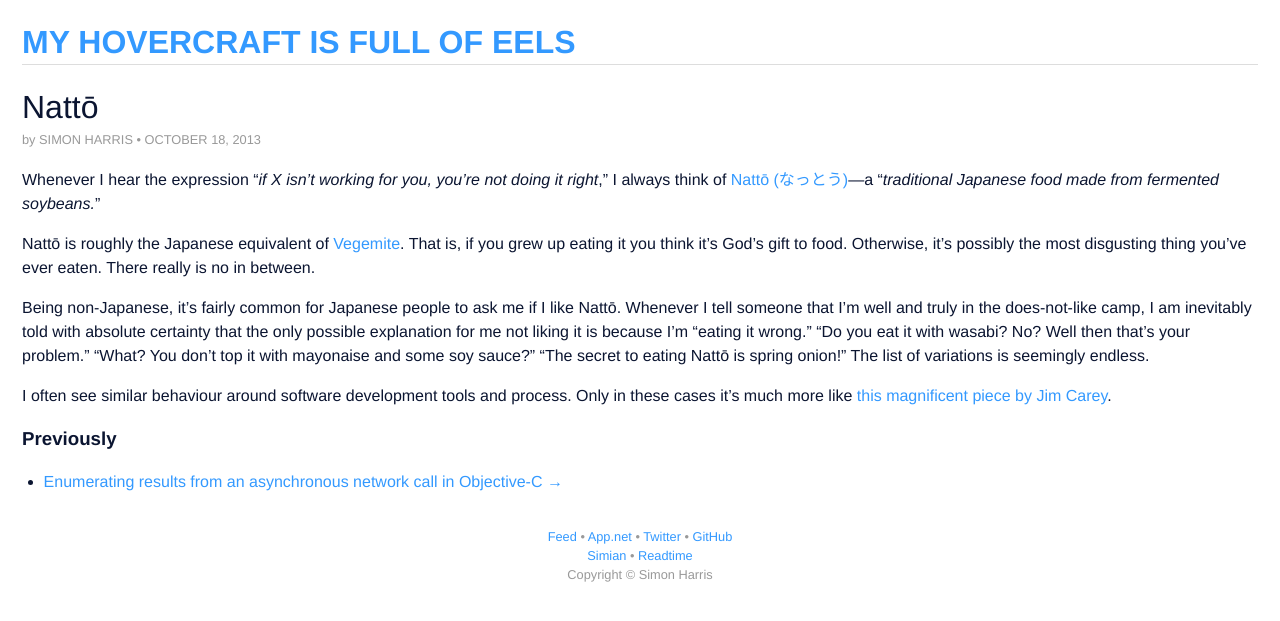
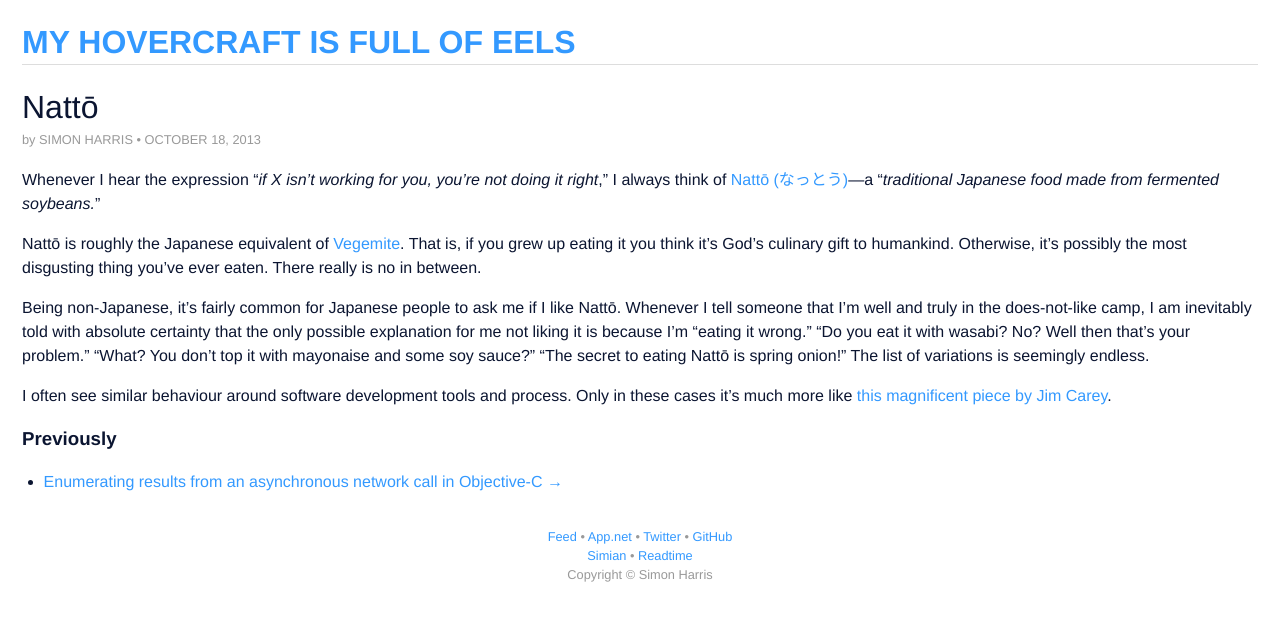
Before and after one commit to harukizaemon/harukizaemon.github.io, a Jekyll site: the page built from index.html, in a window 1280 px wide. Shown: the top 621 px of the page. Built offline with Jekyll 4.4.1, drawn with Linux system fonts in a browser that asks for light colours.

Commit message:
More edits

```diff
--- a/_posts/2013-10-18-natto.markdown
+++ b/_posts/2013-10-18-natto.markdown
@@ -5,7 +5,7 @@
 ---
 Whenever I hear the expression "_if X isn't working for you, you're not doing it right_," I always think of [Nattō (なっとう)](http://en.wikipedia.org/wiki/Nattō)—a "_traditional Japanese food made from fermented soybeans._"
 
-Nattō is roughly the Japanese equivalent of [Vegemite](http://en.wikipedia.org/wiki/Vegemite). That is, if you grew up eating it you think it's God's gift to food. Otherwise, it's possibly the most disgusting thing you've ever eaten. There really is no in between.
+Nattō is roughly the Japanese equivalent of [Vegemite](http://en.wikipedia.org/wiki/Vegemite). That is, if you grew up eating it you think it's God's culinary gift to humankind. Otherwise, it's possibly the most disgusting thing you've ever eaten. There really is no in between.
 
 Being non-Japanese, it's fairly common for Japanese people to ask me if I like Nattō. Whenever I tell someone that I'm well and truly in the does-not-like camp, I am inevitably told with absolute certainty that the only possible explanation for me not liking it is because I'm "eating it wrong." "Do you eat it with wasabi? No? Well then that's your problem." "What? You don't top it with mayonaise and some soy sauce?" "The secret to eating Nattō is spring onion!" The list of variations is seemingly endless.
 
```
